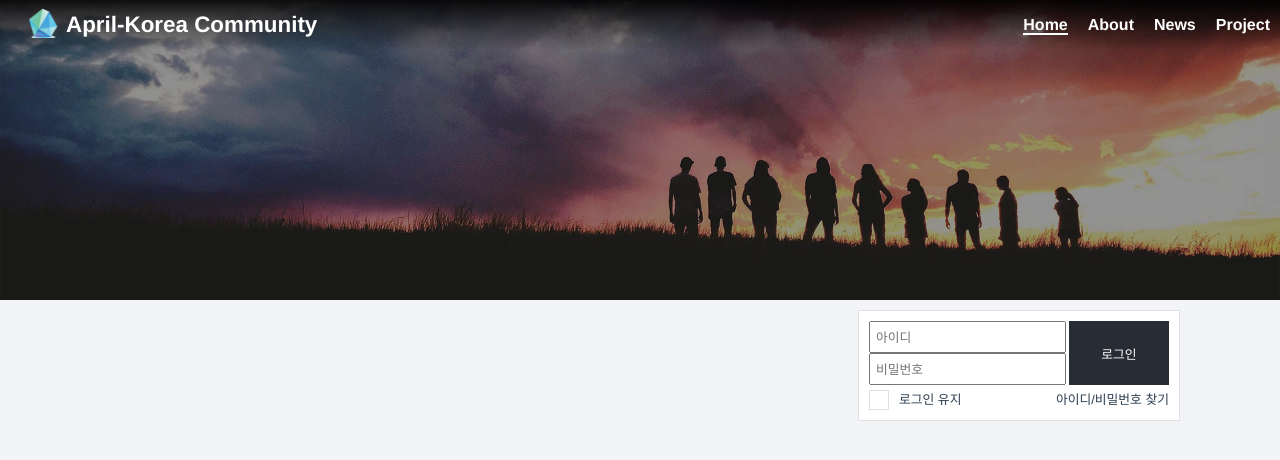
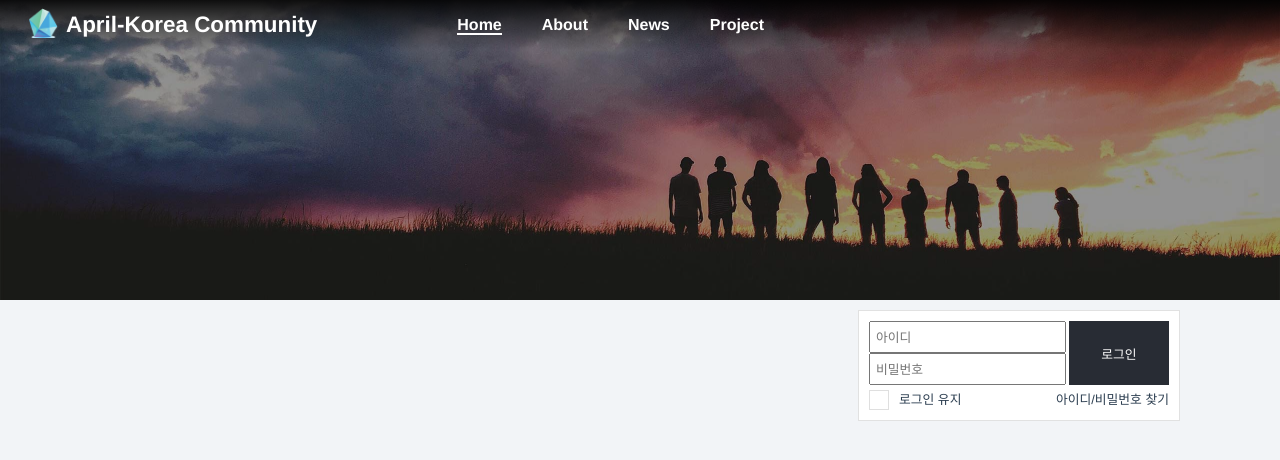
Before and after one commit to April-Korea/April-Community, a Vue app: page / in a window 1280 px wide. Shown: the top 460 px of the page. Built offline with nearby package versions, Linux system fonts and the light colour scheme.

Commit message:
메뉴 위치 옶김

```diff
--- a/src/components/Top.vue
+++ b/src/components/Top.vue
@@ -36,8 +36,8 @@ export default {
   #top .content .title img { flex-basis: 30px; height: 30px; margin: 8px; }
   #top .content .title span { flex: 1; }
   #top .content .menu { flex: 1; }
-  #top .content .menu > ul { list-style-type: none; display: flex; justify-content: flex-end; padding: 0; margin: 0; }
-  #top .content .menu > ul > li { padding: 0 10px; cursor: pointer; font-weight: 600; }
+  #top .content .menu > ul { list-style-type: none; display: flex; justify-content: flex-start; padding: 0 100px; margin: 0; }
+  #top .content .menu > ul > li { padding: 0 20px; cursor: pointer; font-weight: 600; }
   #top .content .menu > ul > li.active a { border-bottom: 2px solid #FFF; }
   #top .content .gab { flex-basis: 30px; text-align: center; }
   #top .content .mypage { flex-basis: 120px; font-weight: 600; }
```
